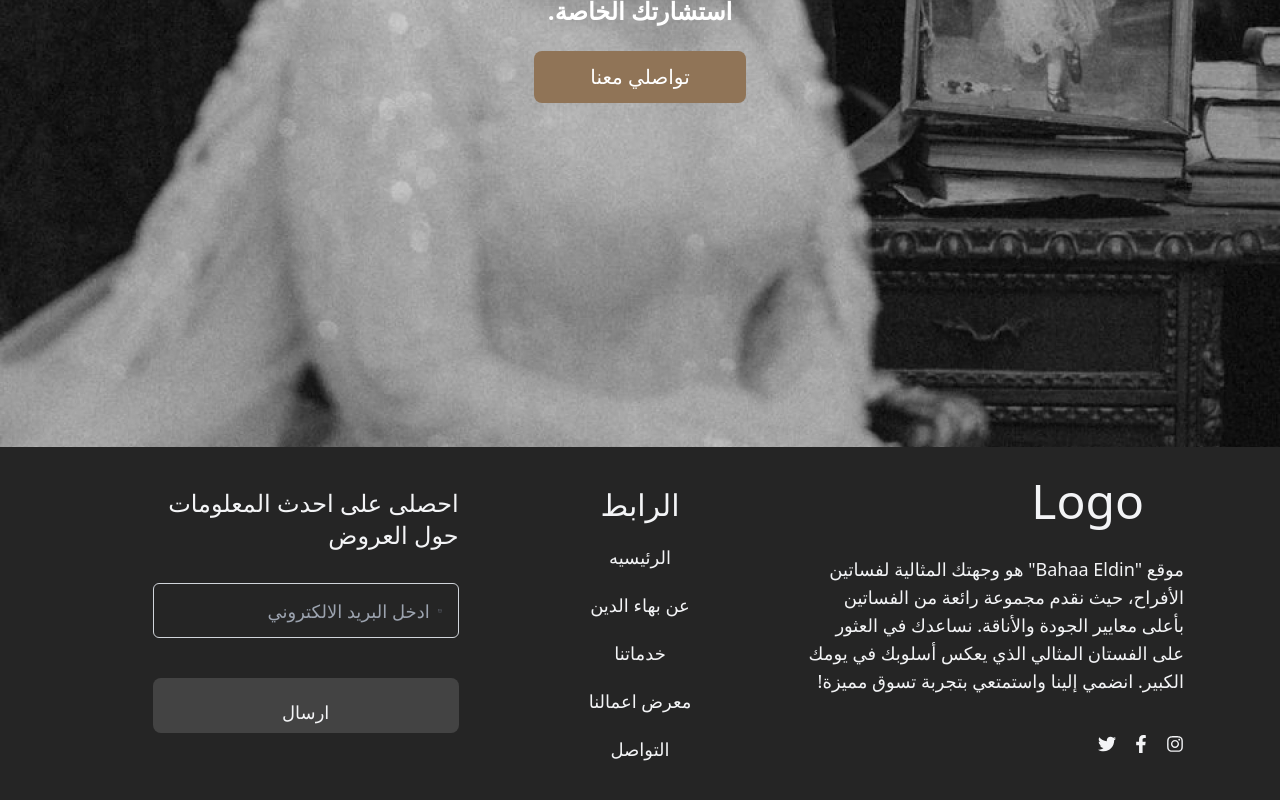
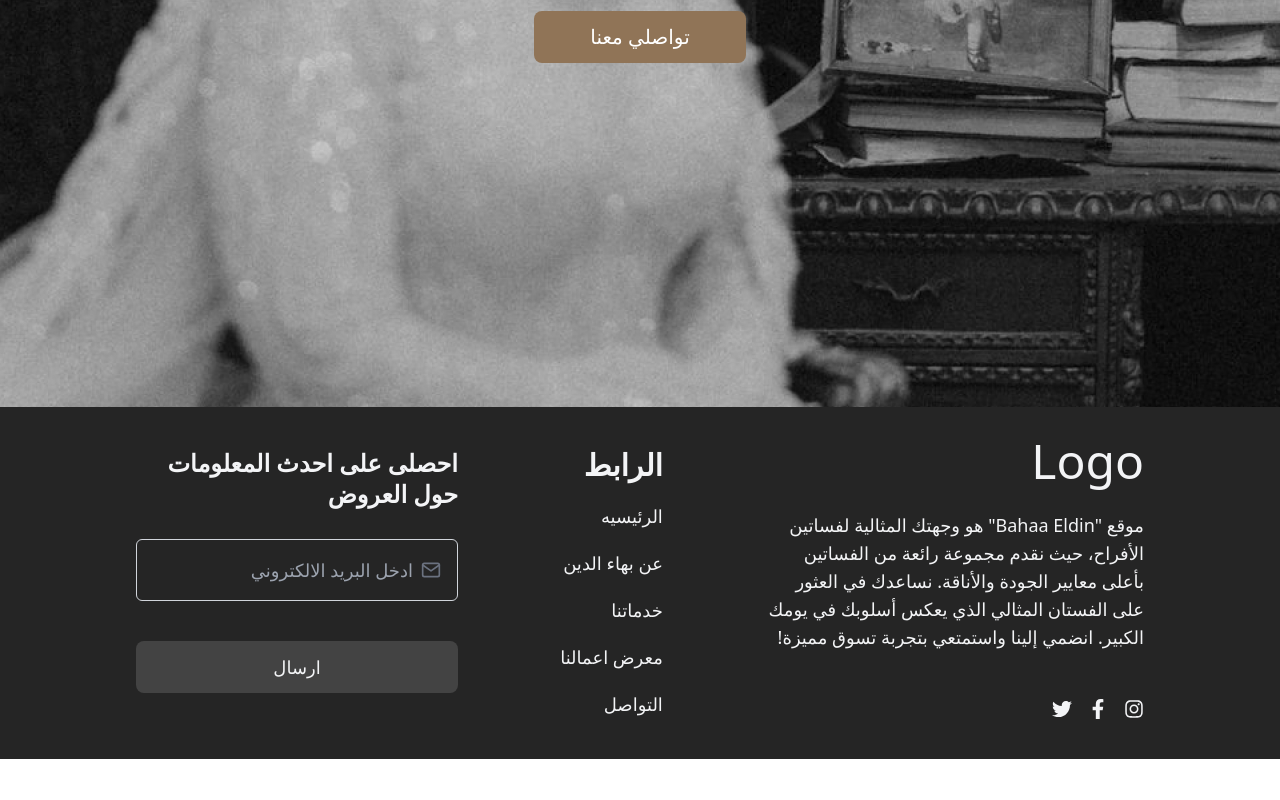
Before and after one commit to ziad223/wedding, a React (Vite) app: page /services in a window 1280 px wide. Shown: the part 5063-5863 px from the top of the page. After the commit the page ends 5822 px from the top, so only its background shows below. Built offline with nearby package versions, Linux system fonts and the light colour scheme.

Commit message:
last update

```diff
--- a/src/components/Footer.jsx
+++ b/src/components/Footer.jsx
@@ -1,51 +1,59 @@
 import React from 'react';
-import logo from '../images/logo.png';
 import { FaFacebookF, FaInstagram, FaTwitter } from 'react-icons/fa';
 import { Link } from 'react-router-dom';
 import { FiMail } from 'react-icons/fi';
 
 const Footer = () => {
     return (
-        <div className='bg-[#252525] p-10 flex justify-around items-start flex-col lg:gap-0 gap-10 lg:flex-row px-4 md:px-8 lg:px-24'>
-            <div className='text-gray-100 lg:w-1/3 w-full text-center'>
-                <h2 className='lg:text-[48px] font-normal lg:w-[225px] lg:h-[28px] text-xl lg:text-right mr-10'>Logo</h2>
-                <p className='my-10  lg:text-right text-lg font-normal lg:w-[379px] lg:h-[140px]'>
+        <footer className="bg-[#252525] text-gray-100 p-10">
+            <div className="container mx-auto flex flex-col lg:flex-row justify-between items-start gap-10 px-4 md:px-8 lg:px-24">
+
+                {/* القسم الأول */}
+                <div className="w-full lg:w-auto text-center lg:text-right flex flex-col gap-4">
+                    <h2 className="text-xl lg:text-[48px] font-normal mb-5">Logo</h2>
+                    <p className="text-lg font-normal lg:w-[379px] lg:h-[140px] mb-8">
                         موقع "Bahaa Eldin" هو وجهتك المثالية لفساتين الأفراح، حيث نقدم مجموعة رائعة من الفساتين بأعلى معايير الجودة والأناقة. نساعدك في العثور على الفستان المثالي الذي يعكس أسلوبك في يومك الكبير. انضمي إلينا واستمتعي بتجربة تسوق مميزة!
                     </p>
-                <div>
-                    <div className='flex gap-4 justify-center lg:justify-start'>
-                        <FaInstagram className='text-lg' />
-                        <FaFacebookF className='text-lg' />
-                        <FaTwitter className='text-lg' />
+                    <div className="flex gap-4 justify-center lg:justify-start">
+                        <FaInstagram className="text-xl cursor-pointer hover:text-[#907457] transition-all" />
+                        <FaFacebookF className="text-xl cursor-pointer hover:text-[#907457] transition-all" />
+                        <FaTwitter className="text-xl cursor-pointer hover:text-[#907457] transition-all" />
                     </div>
                 </div>
-            </div>
-            <div className='text-gray-100 lg:w-1/3 w-full text-center'>
-                <h2 className='lg:text-3xl lg:w-[115px] mx-auto text-xl mb-5'>الرابط</h2>
-                <ul className='text-lg flex flex-col gap-5'>
-                    <li><Link className='text-lg hover:text-[#907457]' to='/'>الرئيسيه</Link></li>
-                    <li><Link className='text-lg hover:text-[#907457]' to='/about'>عن بهاء الدين</Link></li>
-                    <li><Link className='text-lg hover:text-[#907457]' to='/services'>خدماتنا</Link></li>
-                    <li><Link className='text-lg hover:text-[#907457]' to='/portfolio'>معرض اعمالنا</Link></li>
-                    <li><Link className='text-lg hover:text-[#907457]' to='/contact'>التواصل</Link></li>
+
+                {/* القسم الثاني */}
+                <div className="w-full lg:w-auto text-center lg:text-right">
+                    <h2 className="text-xl lg:text-3xl font-semibold mb-5">الرابط</h2>
+                    <ul className="flex flex-col gap-5">
+                        <li><Link className="hover:text-[#907457] lg:text-[18px] font-normal transition-all" to="/">الرئيسيه</Link></li>
+                        <li><Link className="hover:text-[#907457] lg:text-[18px] font-normal transition-all" to="/about">عن بهاء الدين</Link></li>
+                        <li><Link className="hover:text-[#907457] lg:text-[18px] font-normal transition-all" to="/services">خدماتنا</Link></li>
+                        <li><Link className="hover:text-[#907457] lg:text-[18px] font-normal transition-all" to="/portfolio">معرض اعمالنا</Link></li>
+                        <li><Link className="hover:text-[#907457] lg:text-[18px] font-normal transition-all" to="/contact">التواصل</Link></li>
                     </ul>
                 </div>
-            <div className="text-gray-100 lg:w-1/3 w-full ">
-                <h2 className='lg:text-2xl text-xl lg:text-right text-center lg:w-[306px] lg:h-[56px]'>احصلى على احدث المعلومات <span className='lg:block'>حول العروض</span></h2>
-                <div className="flex items-center border lg:w-[306px] lg:h-[55px] border-gray-300 rounded-md p-2 mt-10">
-                    <FiMail className="text-gray-500 text-lg mr-2" />
+
+                {/* القسم الثالث */}
+                <div className="w-full lg:w-auto text-center lg:text-right flex flex-col gap-4">
+                    <h2 className="text-xl lg:text-[24px] leading-[1.3] font-bold mb-5 lg:w-[306px] lg:h-[56px]">
+                        احصلى على احدث المعلومات حول العروض
+                    </h2>
+                    <div className="flex items-center border border-gray-300 rounded-md p-2 mb-6 mx-auto lg:mx-0">
+                        <FiMail className="text-gray-500 text-xl mr-2" />
                         <input
                             type="email"
                             placeholder="ادخل البريد الالكتروني"
-                        className="flex-1 p-2 text-lg  outline-none bg-transparent"
+                            className="flex-1 p-2 text-lg outline-none bg-transparent"
                         />
                     </div>
-                <button className='bg-[#434343] lg:w-[306px] lg:h-[55px] text-gray-100 text-lg hover:bg-[#686666] transition duration-300 rounded-lg p-5 w-full mt-10'>
+                    <button className="bg-[#434343] hover:bg-[#686666] transition duration-300 rounded-lg text-lg px-6 py-3 w-full lg:w-auto">
                         ارسال
                     </button>
                 </div>
+
             </div>
+        </footer>
     );
-}
+};
 
 export default Footer;
--- a/src/pages/Services.jsx
+++ b/src/pages/Services.jsx
@@ -40,30 +40,29 @@ const Services = () => {
       <div className='bg-[#252525] mt-32'>
         <ServicesSection6/>
         <div
-          className="mt-10 h-[700px] lg:h-[829px]" // يمكن تحديد ارتفاع مناسب، مثل h-[700px] أو h-full لتعبئة المساحة
+          className="h-[700px] lg:h-[829px] flex justify-center items-center text-center px-4"
           style={{
             backgroundImage: `url(${bg})`,
-            backgroundSize: 'cover',
-            backgroundRepeat: 'no-repeat',
+            backgroundSize: 'cover', // لضمان ملء الخلفية للمساحة
+            backgroundPosition: 'center', // لتوسيط الخلفية
+            backgroundRepeat: 'no-repeat', // لمنع تكرار الخلفية
           }}
         >
-          <div className="flex justify-center items-center h-full text-center px-4">
-            <div className="w-full max-w-2xl"> {/* هذا يحدد أقصى عرض للمحتوى */}
+          <div className="w-full max-w-2xl">
+            {/* يحدد عرض المحتوى ليكون مناسباً على مختلف الشاشات */}
             <h2 className="text-white text-xl lg:text-2xl font-bold">
               هل ترغبين في تصميم فستان أحلامك؟ تواصلي معنا الآن لحجز
-                <span className="md:block">
-                  استشارتك الخاصة.
-                </span>
+              <span className="md:block">استشارتك الخاصة.</span>
             </h2>
             <Link
               to="/contact"
-                className="bg-[#907457] block w-max mx-auto  px-8 sm:px-10 md:px-14 py-3 text-lg sm:text-xl text-white rounded-lg cursor-pointer hover:bg-[#795b3b] transition-all duration-300 mt-6"
+              className="bg-[#907457] block w-max mx-auto px-8 sm:px-10 md:px-14 py-3 text-lg sm:text-xl text-white rounded-lg cursor-pointer hover:bg-[#795b3b] transition-all duration-300 mt-6"
             >
               تواصلي معنا
             </Link>
           </div>
         </div>
-        </div>
+
 
       </div>
 
```
Lines whose indentation alone changed are shown as unchanged.
